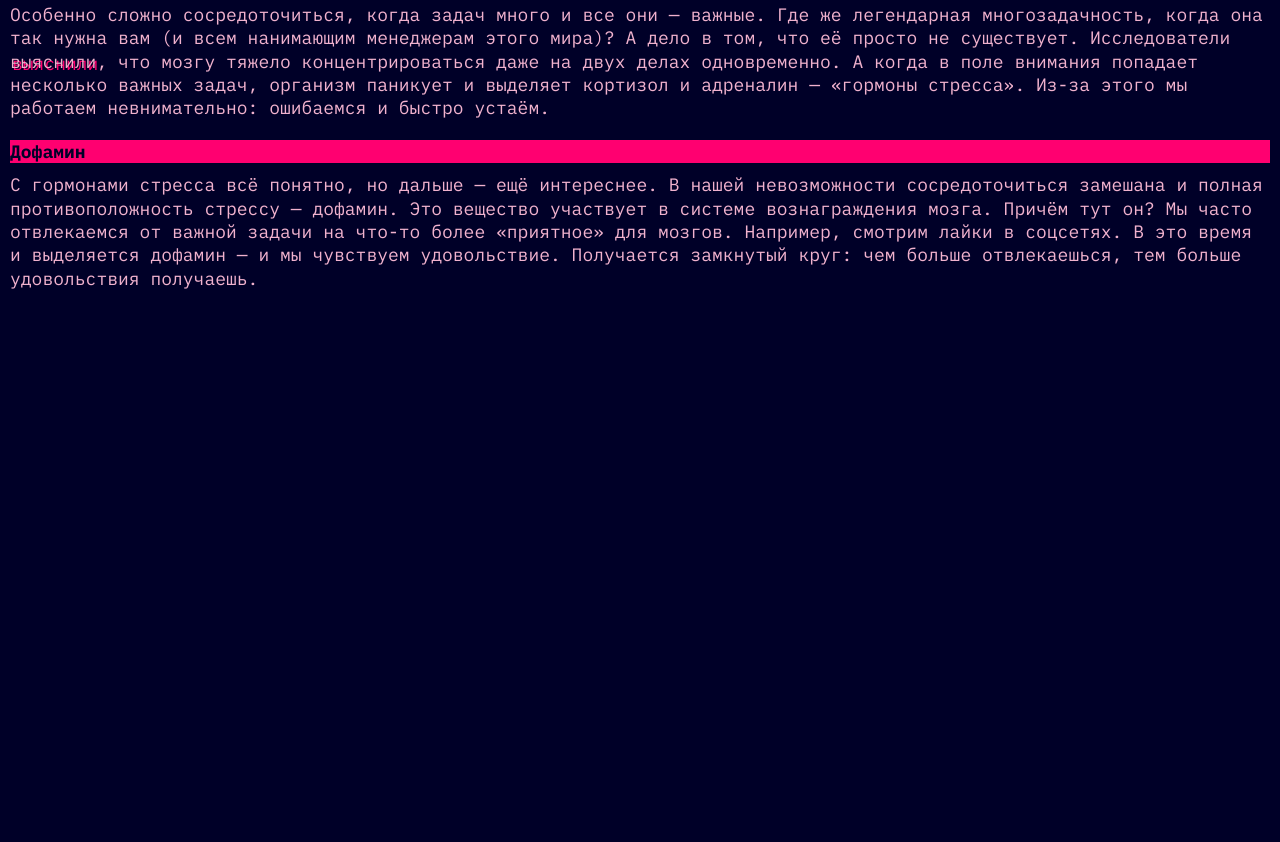
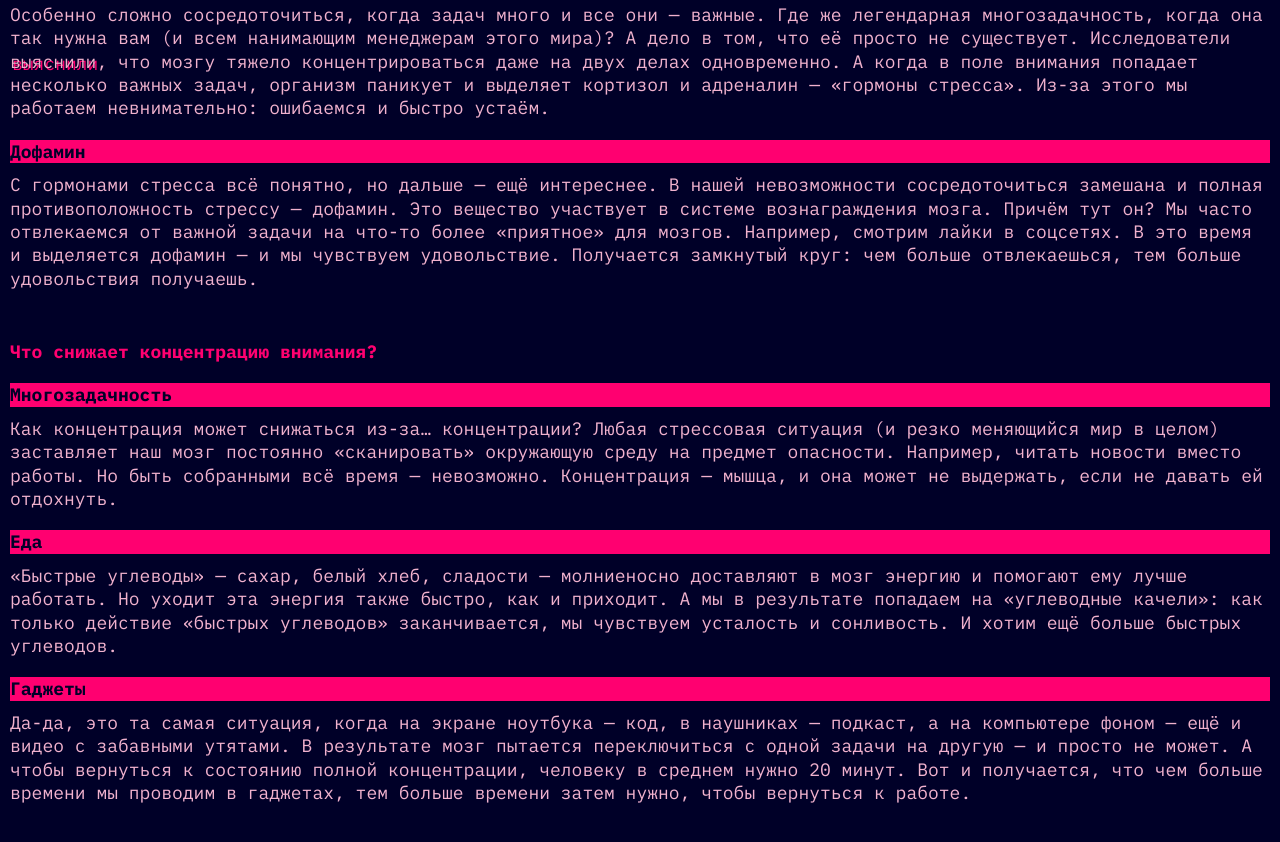
Before and after one commit to j0tix01/slozhno-sosredotochitsya, a plain HTML site: page index.html in a window 1280 px wide. Shown: the part 914-1756 px from the top of the page. Before the commit the page ends 1244 px from the top, so only its background shows below. Drawn offline with Linux system fonts and the light colour scheme.

Commit message:
2я секция.

```diff
--- a/index.html
+++ b/index.html
@@ -85,6 +85,43 @@
           </p>
         </article>
       </section>
+      <section class="section section-answers">
+        <h2 class="title">Что снижает концентрацию внимания?</h2>
+        <article class="article section-answers__articles-scroll">
+          <h3 class="title title-decor">Многозадачность</h3>
+          <p>
+            Как концентрация может снижаться из-за… концентрации? Любая
+            стрессовая ситуация (и резко меняющийся мир в целом) заставляет наш
+            мозг постоянно «сканировать» окружающую среду на предмет опасности.
+            Например, читать новости вместо работы. Но быть собранными всё время
+            — невозможно. Концентрация — мышца, и она может не выдержать, если
+            не давать ей отдохнуть.
+          </p>
+        </article>
+        <article class="article section-answers__articles-scroll">
+          <h3 class="title title-decor">Еда</h3>
+          <p>
+            «Быстрые углеводы» — сахар, белый хлеб, сладости — молниеносно
+            доставляют в мозг энергию и помогают ему лучше работать. Но уходит
+            эта энергия также быстро, как и приходит. А мы в результате попадаем
+            на «углеводные качели»: как только действие «быстрых углеводов»
+            заканчивается, мы чувствуем усталость и сонливость. И хотим ещё
+            больше быстрых углеводов.
+          </p>
+        </article>
+        <article class="article section-answers__articles-scroll">
+          <h3 class="title title-decor">Гаджеты</h3>
+          <p>
+            Да-да, это та самая ситуация, когда на экране ноутбука — код, в
+            наушниках — подкаст, а на компьютере фоном — ещё и видео с забавными
+            утятами. В результате мозг пытается переключиться с одной задачи на
+            другую — и просто не может. А чтобы вернуться к состоянию полной
+            концентрации, человеку в среднем нужно 20 минут. Вот и получается,
+            что чем больше времени мы проводим в гаджетах, тем больше времени
+            затем нужно, чтобы вернуться к работе.
+          </p>
+        </article>
+      </section>
     </main>
     <script src="./scripts/script.js"></script>
   </body>
```
